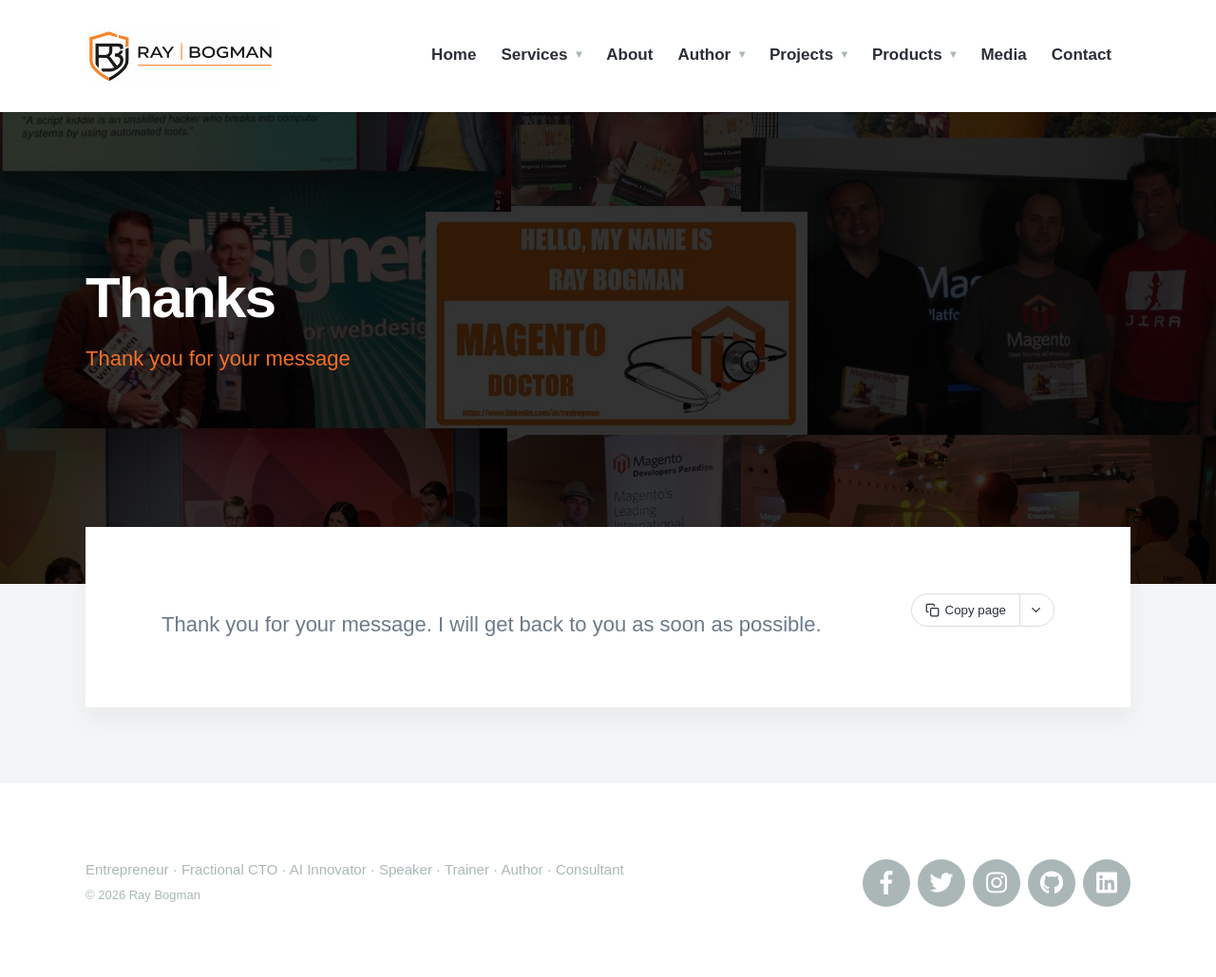
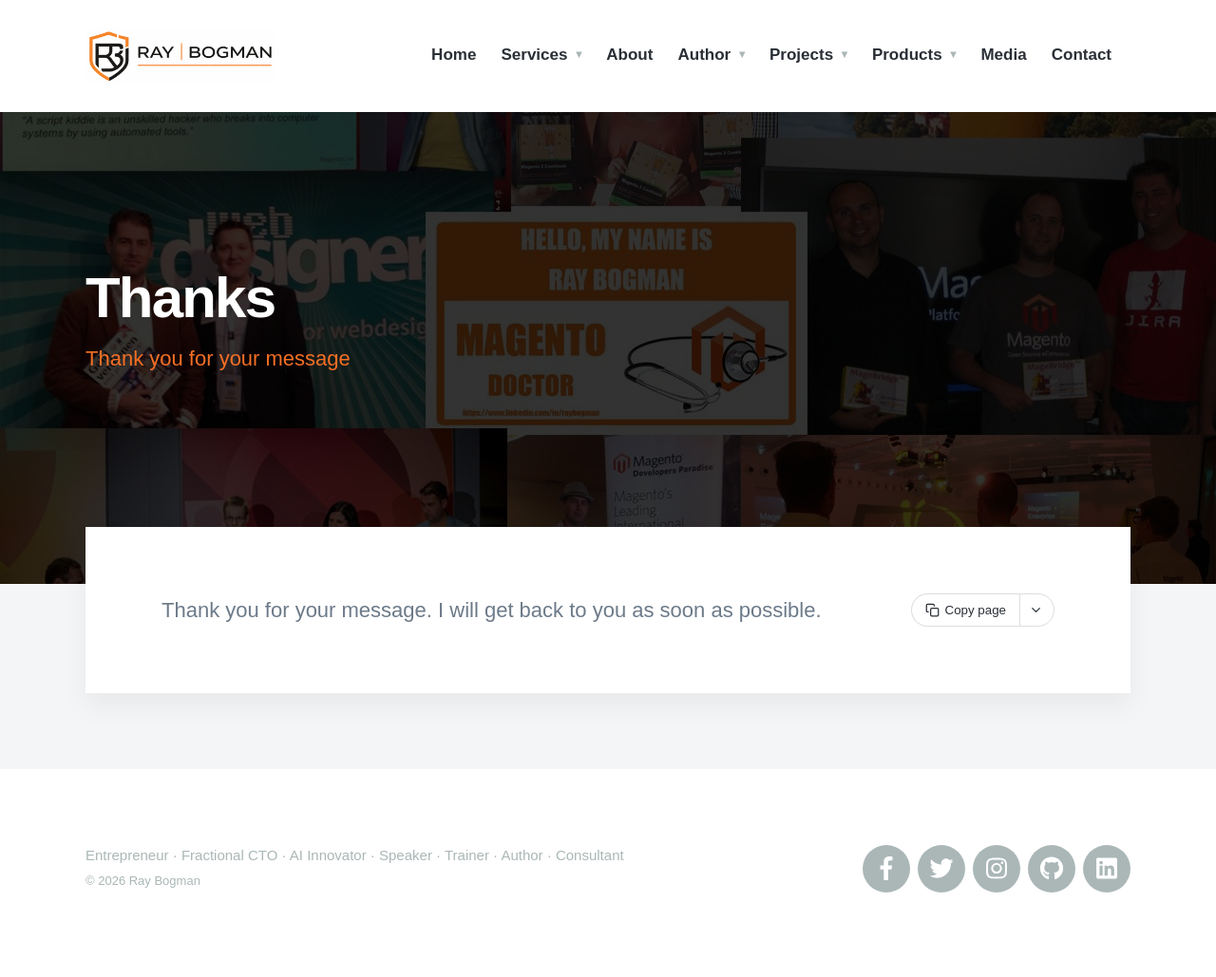
Before and after one commit to raybogman/raybogman.github.io, a Jekyll site: the page built from _pages/thanks.md, in a window 1280 px wide. Shown: the whole page at 95% size. Built offline with Jekyll 4.4.1, drawn with Linux system fonts in a browser that asks for light colours; nearby versions of some CDN libraries; some web fonts are replaced.

Commit message:
Align copy-page widget on the same line as the first heading
Zero the top margin of the element following the floated widget so the
page's first heading sits level with the button instead of below it.

Co-Authored-By: Claude Opus 4.8 <noreply@anthropic.com>
Claude-Session: https://claude.ai/code/session_01Teq7zhy1CUywanuBwkZ91F

```diff
--- a/_sass/_includes/_copy-widget.scss
+++ b/_sass/_includes/_copy-widget.scss
@@ -7,12 +7,18 @@
 	margin: 0 0 1rem;
 }
 
-// Desktop: float top-right so the page title sits on its left.
+// Desktop: float top-right so the page title sits on its left, on the same line.
 @include mq(tabletl) {
 	.copymd-row {
 		display: block;
 		float: right;
 		margin: 0 0 1rem 1.5rem;
+	}
+
+	// Pull the first content element up so it lines up with the widget
+	// instead of sitting below it (headings/paragraphs carry a top margin).
+	.copymd-row + * {
+		margin-top: 0;
 	}
 }
 
```
